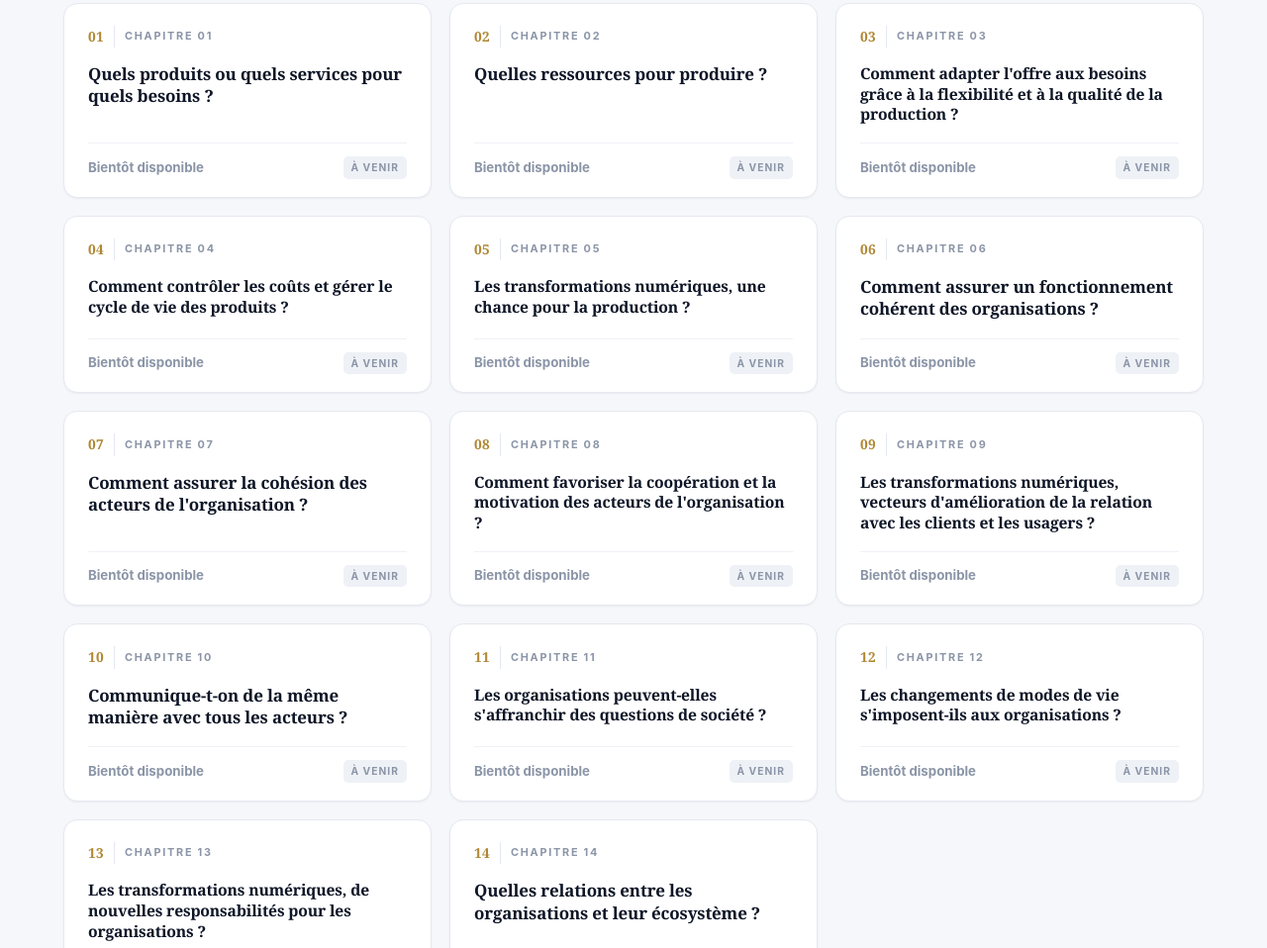
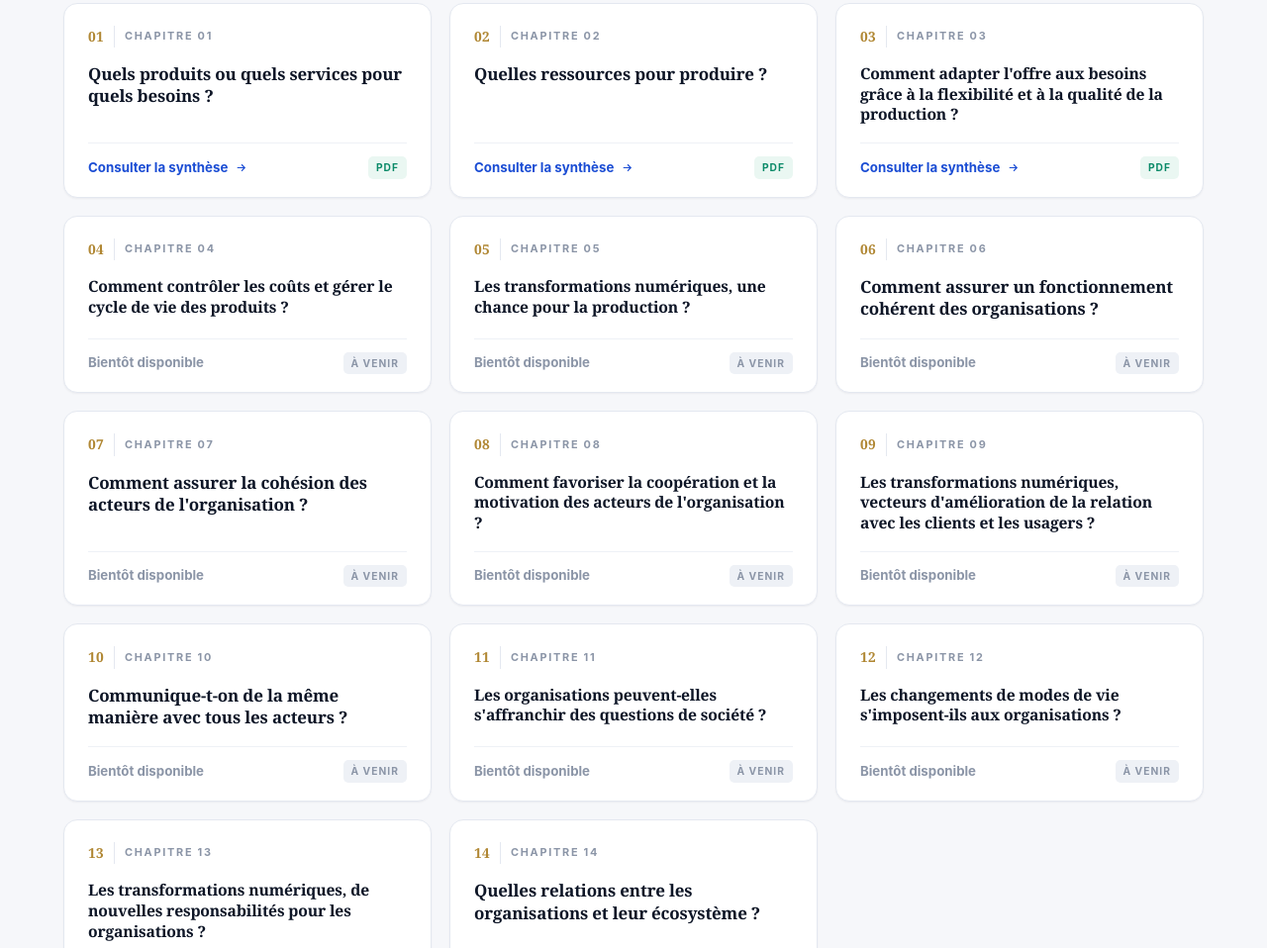
Before and after one commit to Amine-STMG/Terminale-STMG, a plain HTML site: page index.html in a window 1280 px wide. Shown: the part 1314-2272 px from the top of the page at 99% size. Drawn offline with Linux system fonts and the light colour scheme.

Commit message:
Update index.html

```diff
--- a/index.html
+++ b/index.html
@@ -794,9 +794,9 @@ const CONTENU = {
 
     /* TERMINALE STMG — intitulés des 14 chapitres du programme */
     terminale: [
-      { titre: "Quels produits ou quels services pour quels besoins ?", resume: "", lien: "" },
-      { titre: "Quelles ressources pour produire ?", resume: "", lien: "" },
-      { titre: "Comment adapter l'offre aux besoins grâce à la flexibilité et à la qualité de la production ?", resume: "", lien: "" },
+      { titre: "Quels produits ou quels services pour quels besoins ?", resume: "", lien: "https://drive.google.com/file/d/1VDVbI60bUMnPwS-6_t50UHK_brbY4GNj/view?usp=sharing" },
+      { titre: "Quelles ressources pour produire ?", resume: "", lien: "https://drive.google.com/file/d/18GoCRc_AJUCDMFdEbFcMQo92zVfY2TGf/view?usp=sharing" },
+      { titre: "Comment adapter l'offre aux besoins grâce à la flexibilité et à la qualité de la production ?", resume: "", lien: "https://drive.google.com/file/d/1pksw7Ik2vddnA_lgP3VrCp2-e19LPje0/view?usp=sharing" },
       { titre: "Comment contrôler les coûts et gérer le cycle de vie des produits ?", resume: "", lien: "" },
       { titre: "Les transformations numériques, une chance pour la production ?", resume: "", lien: "" },
       { titre: "Comment assurer un fonctionnement cohérent des organisations ?", resume: "", lien: "" },
```
